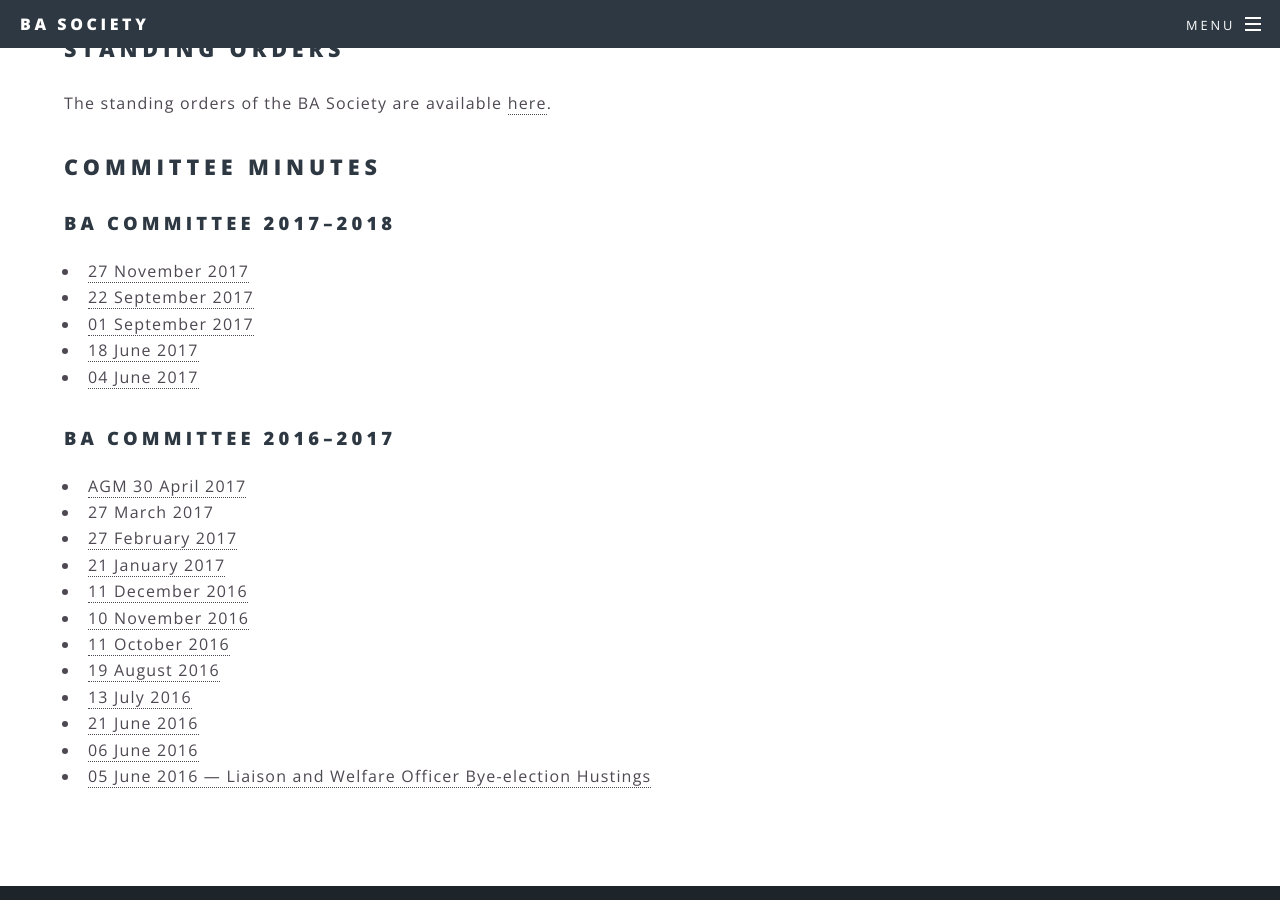
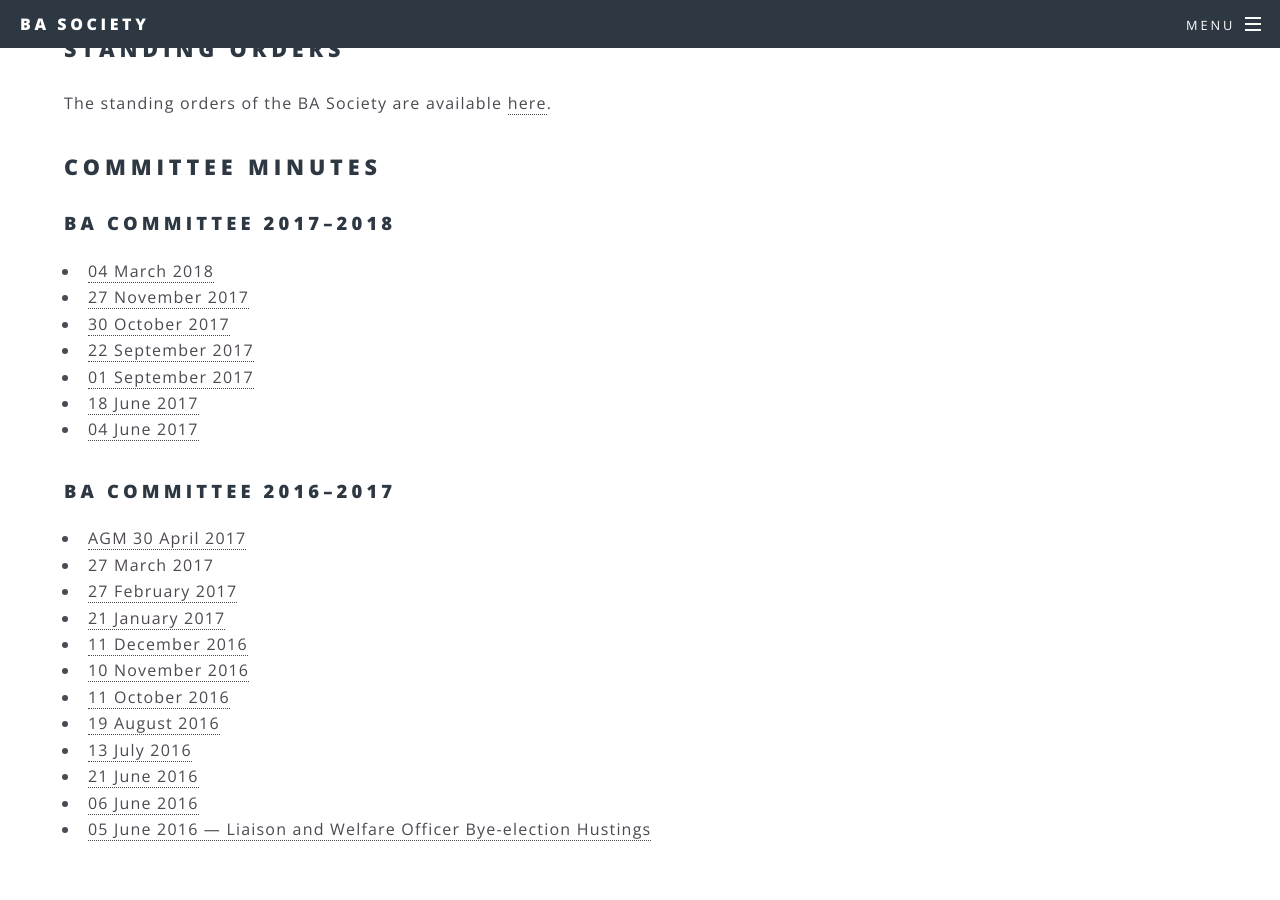
Before and after one commit to TrinityBASociety/trinitybasociety.github.io, a Jekyll site: the page built from about-us/index.md, in a window 1280 px wide and 900 px high, scrolled down 759 px. Built offline with Jekyll 4.4.1, drawn with Linux system fonts in a browser that asks for light colours.

Commit message:
Add missing meeting minutes

```diff
--- a/about-us/index.md
+++ b/about-us/index.md
@@ -20,7 +20,9 @@ The standing orders of the BA Society are available [here](/docs/standing_orders
 ## Committee minutes
 
 ### BA Committee 2017–2018
+* [04 March 2018](/docs/minutes/2018-03-04.pdf){:target="_blank"}
 * [27 November 2017](/docs/minutes/2017-11-27.pdf){:target="_blank"}
+* [30 October 2017](/docs/minutes/2017-10-30.pdf){:target="_blank"}
 * [22 September 2017](/docs/minutes/2017-09-22.pdf){:target="_blank"}
 * [01 September 2017](/docs/minutes/2017-09-01.pdf){:target="_blank"}
 * [18 June 2017](/docs/minutes/2017-06-18.pdf){:target="_blank"}
```
Also changed, not shown: 2 other files.
